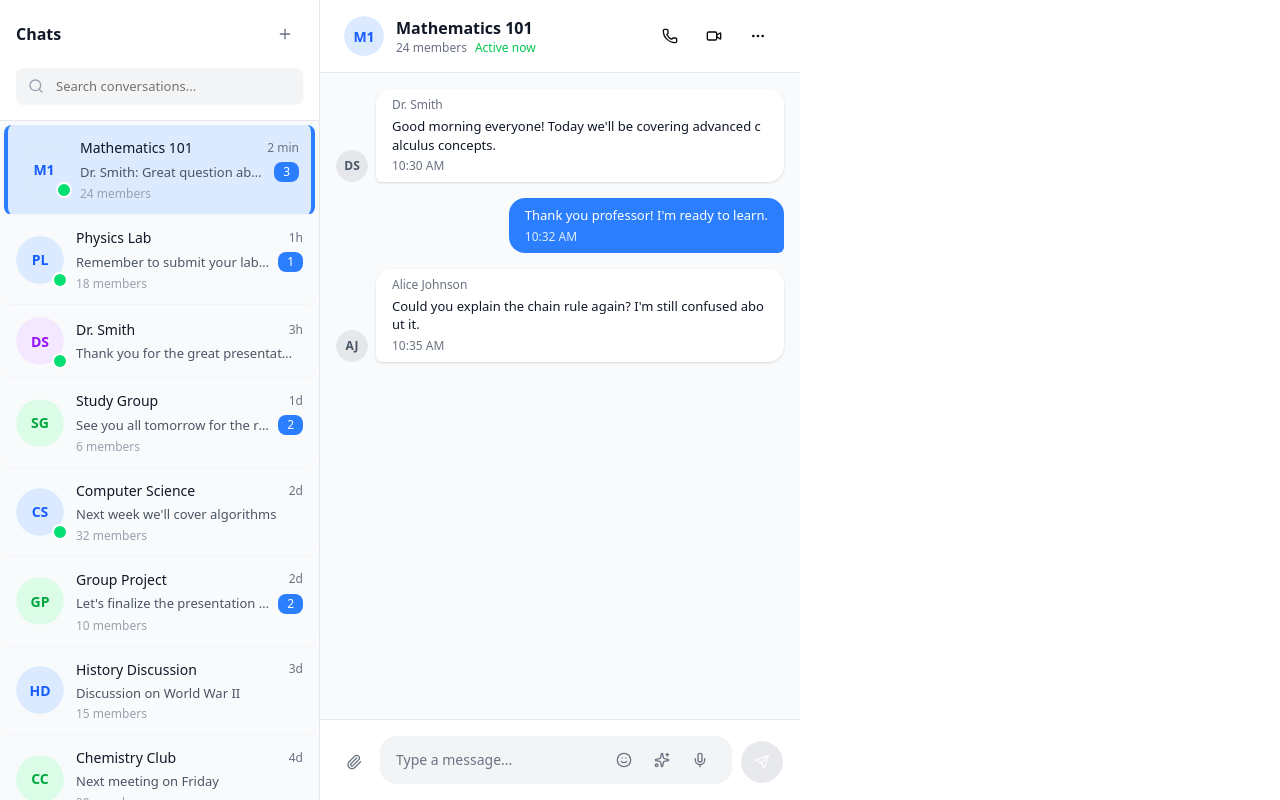
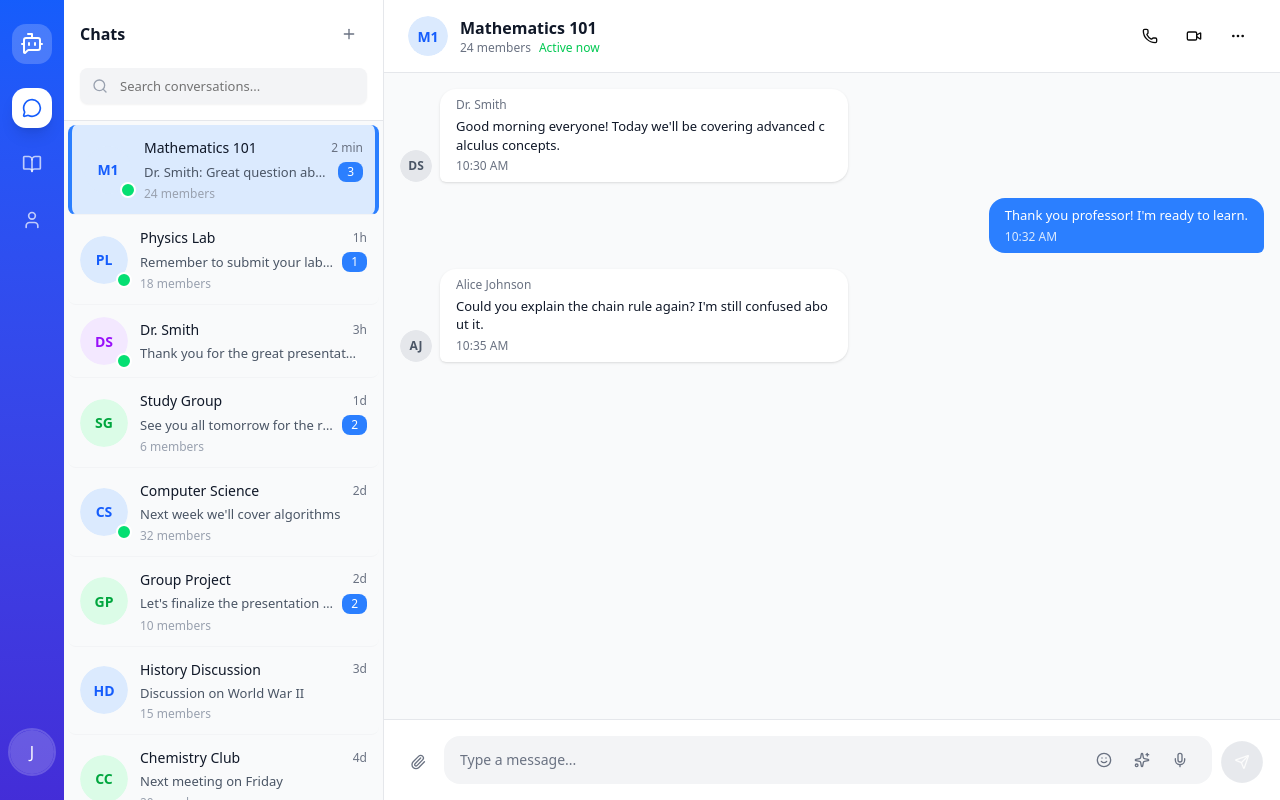
Before and after one commit to Tarikul3639/ChatFly, a Next.js app in the folder web/: page /chat/1 in a window 1280 px wide. Built offline with nearby package versions, Linux system fonts and the light colour scheme.

Commit message:
layout fixed

```diff
--- a/web/src/app/(with-sidebar)/chat/[id]/page.tsx
+++ b/web/src/app/(with-sidebar)/chat/[id]/page.tsx
@@ -92,7 +92,7 @@ export default function ChatConversationPage() {
   }
 
   return (
-    <div className="flex flex-col h-[100dvh] max-h-screen z-50">
+    <div className="flex flex-col h-[100dvh] max-h-screen w-full z-50">
       {/* Chat Header */}
       <ChatHeader selectedChat={selectedChat} onBack={handleBackToList} />
 
--- a/web/src/app/(with-sidebar)/chat/layout.tsx
+++ b/web/src/app/(with-sidebar)/chat/layout.tsx
@@ -42,7 +42,7 @@ export default function ChatLayout({
       <div
         className={`${
           selectedChatId ? "hidden md:block sm:w-80" : "block w-full sm:w-80"
-        } border-r border-gray-200`}
+        } border-r border-gray-200 h-screen`}
       >
         <ChatList
           onChatSelect={handleChatSelect}
@@ -53,7 +53,7 @@ export default function ChatLayout({
       {selectedChatId ? (
         children
       ) : (
-        <div className="hidden md:flex-1 flex items-center justify-center">
+        <div className="hidden sm:flex w-full flex items-center justify-center">
           <Welcome userName={user.name} />
         </div>
       )}
--- a/web/src/app/(with-sidebar)/layout.tsx
+++ b/web/src/app/(with-sidebar)/layout.tsx
@@ -14,16 +14,16 @@ export default function WithSidebarLayout({
   const isConversationPage = pathname?.match(/\/(chat|classroom)\/\d+$/);
 
   return (
-    <>
+    <div className="flex h-screen">
       {/* Sidebar - Hidden on conversation pages */}
-      <div className={isConversationPage ? 'hidden' : 'block'}>
+      <div className={`flex shrink-0 ${isConversationPage ? 'hidden md:block' : 'block'}`}>
         <Sidebar />
       </div>
 
       {/* Main content */}
-      <main className={`bg-gray-100 ${isConversationPage ? '' : 'md:ml-16'}`}>
+      <main className={`flex-1 bg-gray-100`}>
         {children}
       </main>
-    </>
+    </div>
   );
 }
--- a/web/src/app/profile/page.tsx
+++ b/web/src/app/(with-sidebar)/profile/page.tsx
@@ -2,7 +2,6 @@
 
 import { useState, useEffect } from "react"
 import { useRouter } from "next/navigation"
-import Link from "next/link"
 import { Button } from "@/components/ui/button"
 import { Input } from "@/components/ui/input"
 import { Label } from "@/components/ui/label"
@@ -10,7 +9,7 @@ import { Card, CardContent, CardDescription, CardHeader, CardTitle } from "@/com
 import { Avatar, AvatarFallback } from "@/components/ui/avatar"
 import { Badge } from "@/components/ui/badge"
 import { Separator } from "@/components/ui/separator"
-import { ArrowLeft, User, Mail, BookOpen, MessageCircle, Settings, Bell, Shield, LogOut } from "lucide-react"
+import { User, Mail, BookOpen, MessageCircle, Settings, Bell, Shield, LogOut } from "lucide-react"
 
 // Define types
 interface User {
@@ -62,16 +61,10 @@ export default function ProfilePage() {
   if (!user) return null
 
   return (
-    <div className="min-h-screen bg-gradient-to-br from-blue-50 via-white to-indigo-50">
+    <div className="h-screen pb-16 sm:pb-0 overflow-y-auto bg-gradient-to-br from-blue-50 via-white to-indigo-50">
       <div className="container mx-auto px-4 py-8">
         {/* Header */}
         <div className="mb-8">
-          <Link href="/classroom">
-            <Button variant="ghost" className="mb-4">
-              <ArrowLeft className="w-4 h-4 mr-2" />
-              Back to Dashboard
-            </Button>
-          </Link>
           <div className="flex items-center space-x-4">
             <Avatar className="w-16 h-16">
               <AvatarFallback className="bg-gradient-to-r from-blue-500 to-indigo-600 text-white text-xl">
--- a/web/src/app/components/Sidebar.tsx
+++ b/web/src/app/components/Sidebar.tsx
@@ -57,7 +57,7 @@ export default function Sidebar() {
   return (
     <>
       {/* Desktop Sidebar */}
-      <aside className="hidden sm:flex fixed top-0 left-0 h-screen w-16 bg-gradient-to-b from-blue-600 to-indigo-700 flex-col items-center py-6 space-y-6 z-40">
+      <aside className="hidden sm:flex h-screen w-16 bg-gradient-to-b from-blue-600 to-indigo-700 flex-col items-center py-6 space-y-6">
         <div className="w-10 h-10 bg-white/20 rounded-xl flex items-center justify-center">
           <BotMessageSquare className="w-6 h-6 text-white" />
         </div>
```
Also changed, not shown: web/src/app/(with-sidebar)/profile/components/AvatarEditor.tsx (added).
